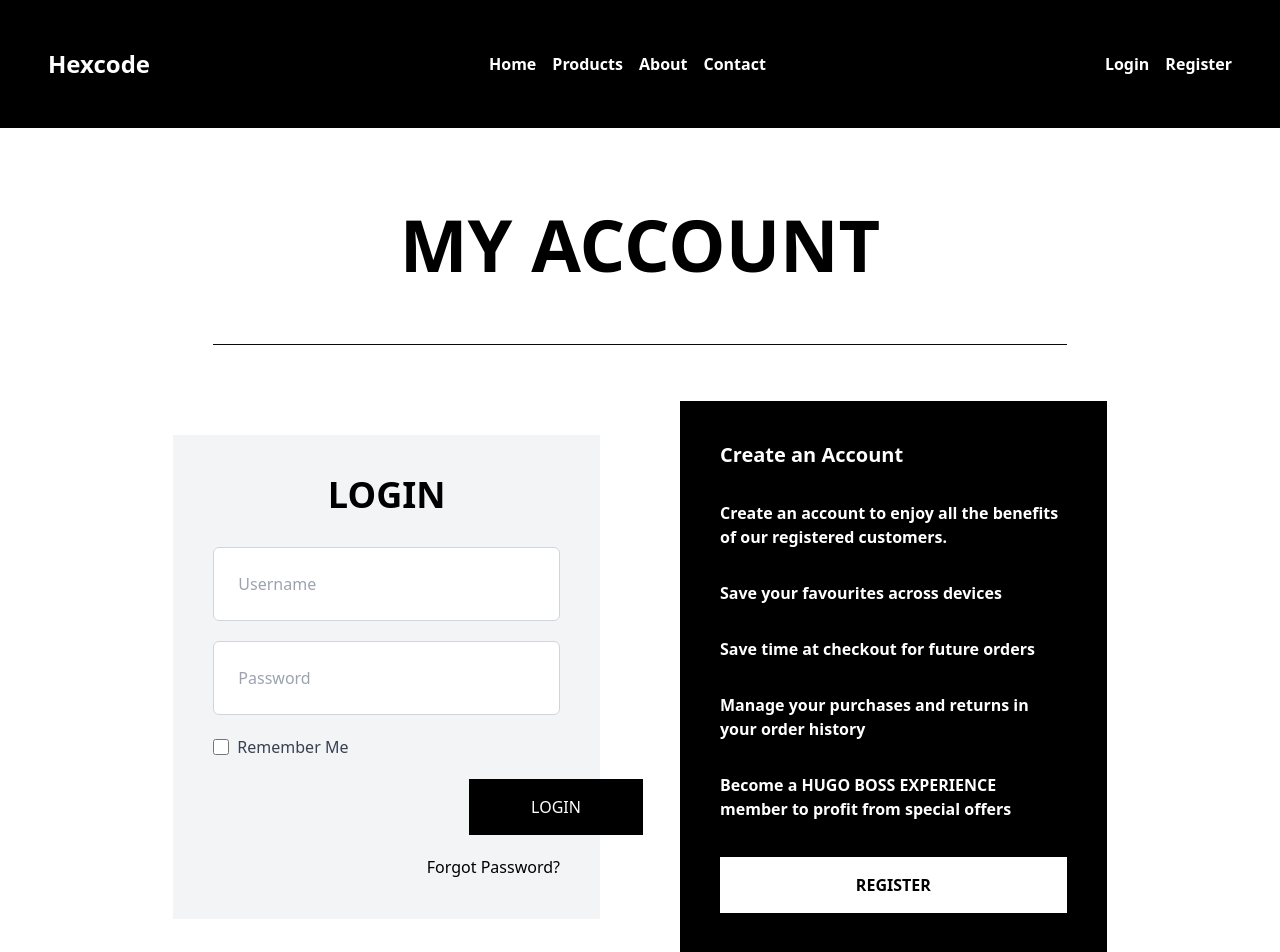
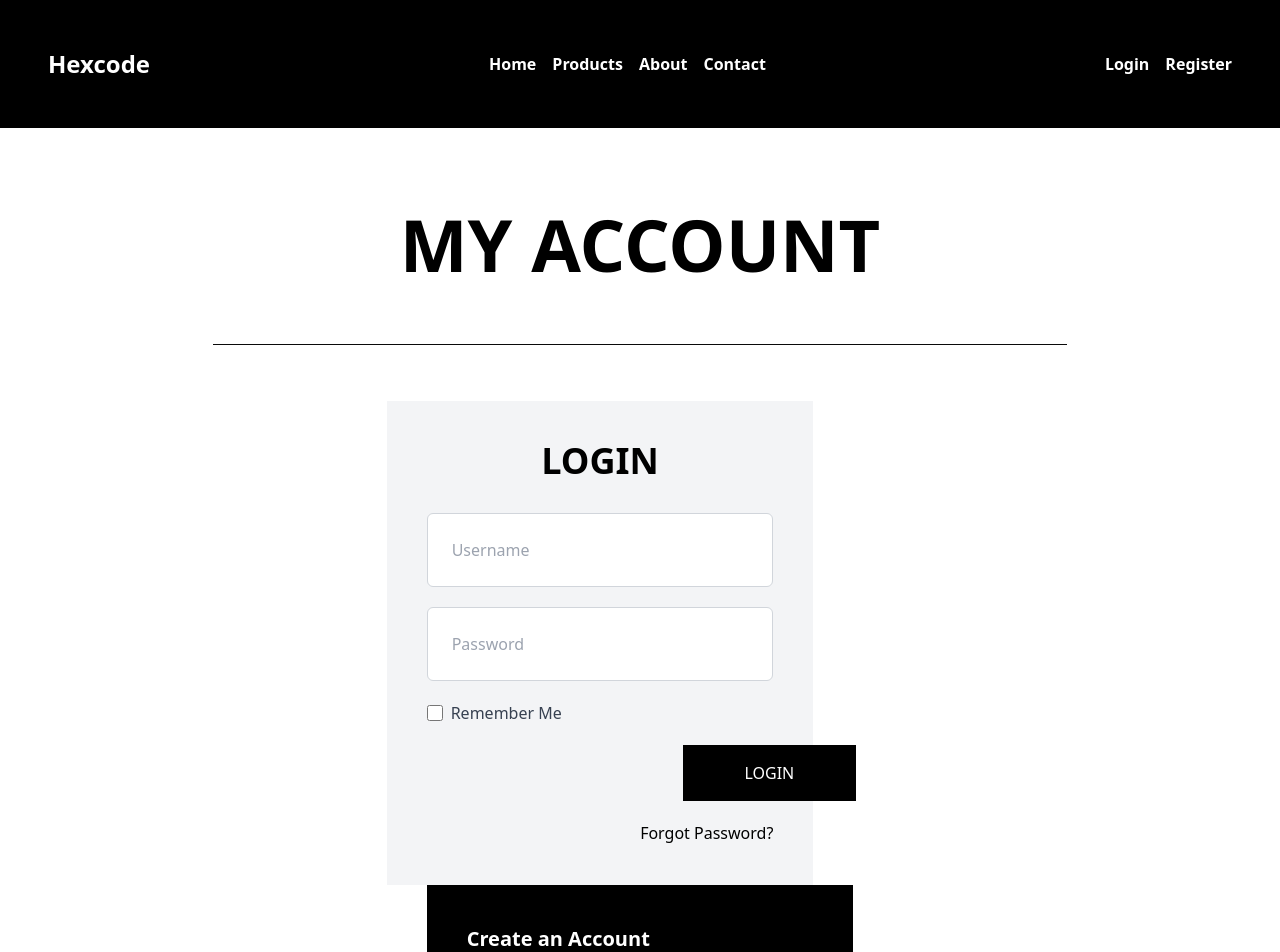
Before and after one commit to Rishabh775/React-loginPage, a React (Vite) app: page / in a window 1280 px wide. Shown: the top 952 px of the page. Built offline with nearby package versions, Linux system fonts and the light colour scheme.

Commit message:
login page design

```diff
--- a/src/pages/Login.jsx
+++ b/src/pages/Login.jsx
@@ -6,7 +6,7 @@ export default function Login() {
         <h1>MY ACCOUNT</h1>
         <hr className=" mx-auto border-neutral-950 w-4/6 mb-14 mt-16" />
       </div>
-      <div className=" flex flex-row items-center justify-center mb-48 ">
+      <div className=" flex flex-row items-center justify-center mb-48 sm:flex-col ">
         <div className="flex  items-center justify-center   mr-20 w-2/6">
           <div className="flex flex-col items-center w-full space-y-8  bg-gray-100 p-10">
             <h1 className="text-4xl font-bold">LOGIN</h1>
```
